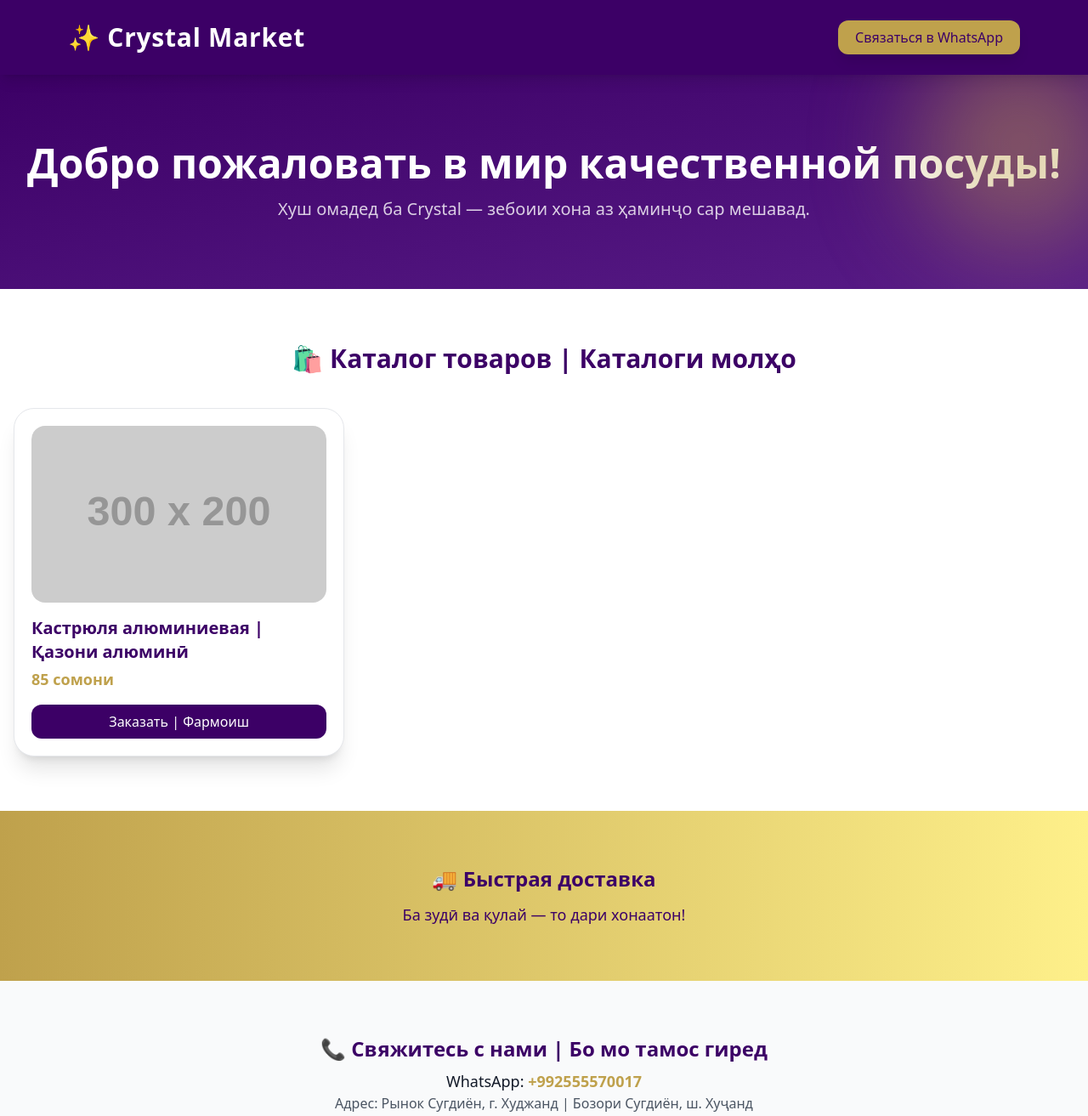
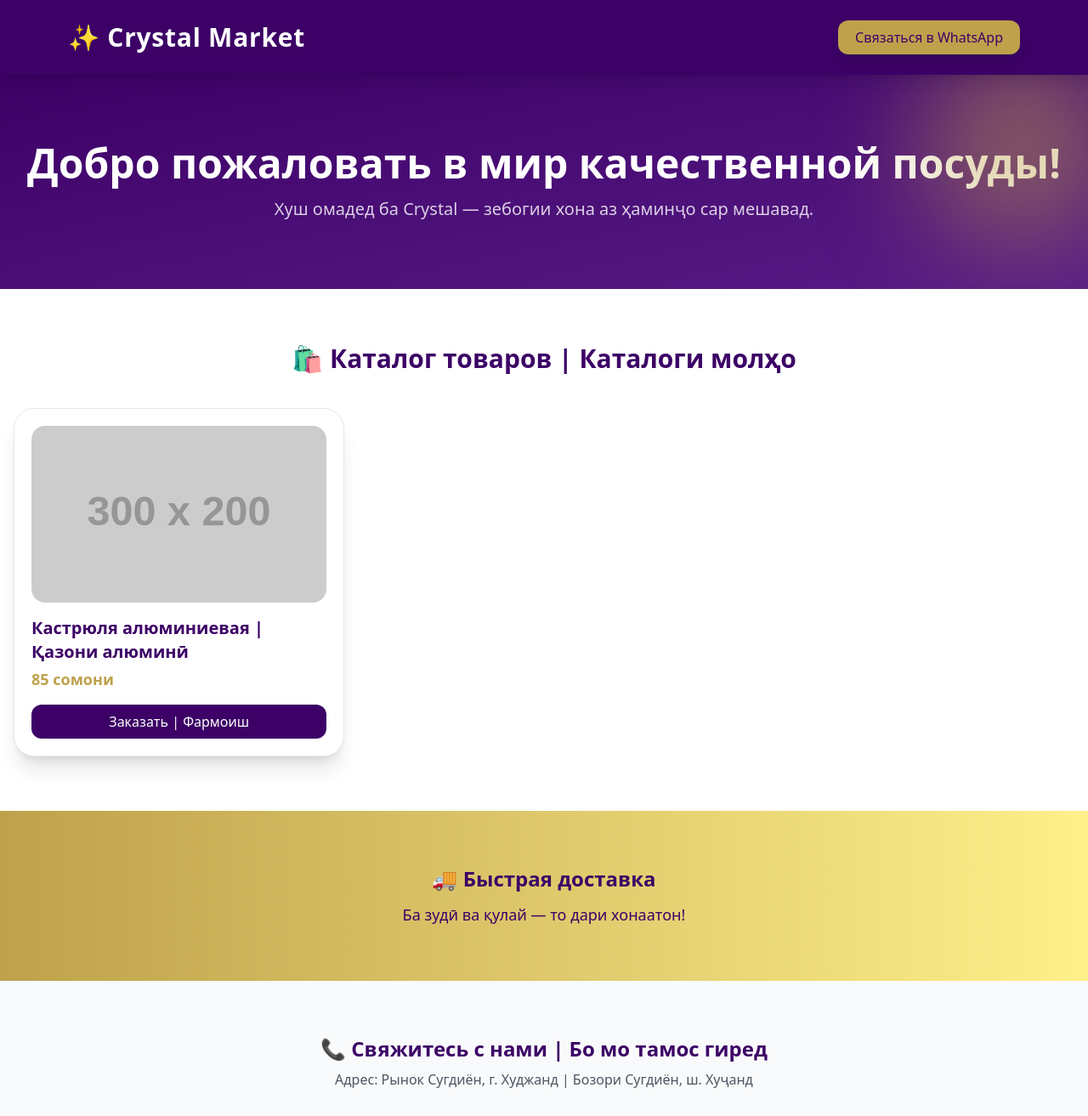
Before and after one commit to Crystalmarket/crystalmarket.github.io, a plain HTML site: page index.html in a window 1280 px wide. Shown: the top 1313 px of the page at 85% size. Drawn offline with nearby package versions, Linux system fonts and the light colour scheme; placeholder pictures from the web are drawn by us.

Commit message:
Update index.html

```diff
--- a/index.html
+++ b/index.html
@@ -25,7 +25,7 @@
   <section class="bg-gradient-to-br from-[var(--purple-dark)] to-purple-900 text-white py-20 text-center relative overflow-hidden">
     <div class="absolute -top-10 -right-10 w-60 h-60 bg-[var(--gold-dark)] rounded-full opacity-20 blur-3xl animate-pulse"></div>
     <h2 class="text-4xl md:text-5xl font-bold mb-4">Добро пожаловать в мир качественной посуды!</h2>
-    <p class="text-lg md:text-xl text-white/80">Хуш омадед ба Crystal — зебоии хона аз ҳаминҷо сар мешавад.</p>
+    <p class="text-lg md:text-xl text-white/80">Хуш омадед ба Crystal — зебогии хона аз ҳаминҷо сар мешавад.</p>
   </section>
 
   <!-- Gallery / Catalog -->
@@ -51,7 +51,6 @@
   <!-- Contact Section -->
   <section class="py-16 bg-gray-50 text-center">
     <h3 class="text-2xl font-bold text-[var(--purple-dark)] mb-2">📞 Свяжитесь с нами | Бо мо тамос гиред</h3>
-    <p class="text-lg">WhatsApp: <a href="https://wa.me/992555570017" class="text-[var(--gold-dark)] font-semibold hover:underline">+992555570017</a></p>
     <p class="text-gray-600">Адрес: Рынок Сугдиён, г. Худжанд | Бозори Сугдиён, ш. Хуҷанд</p>
   </section>
 
```
